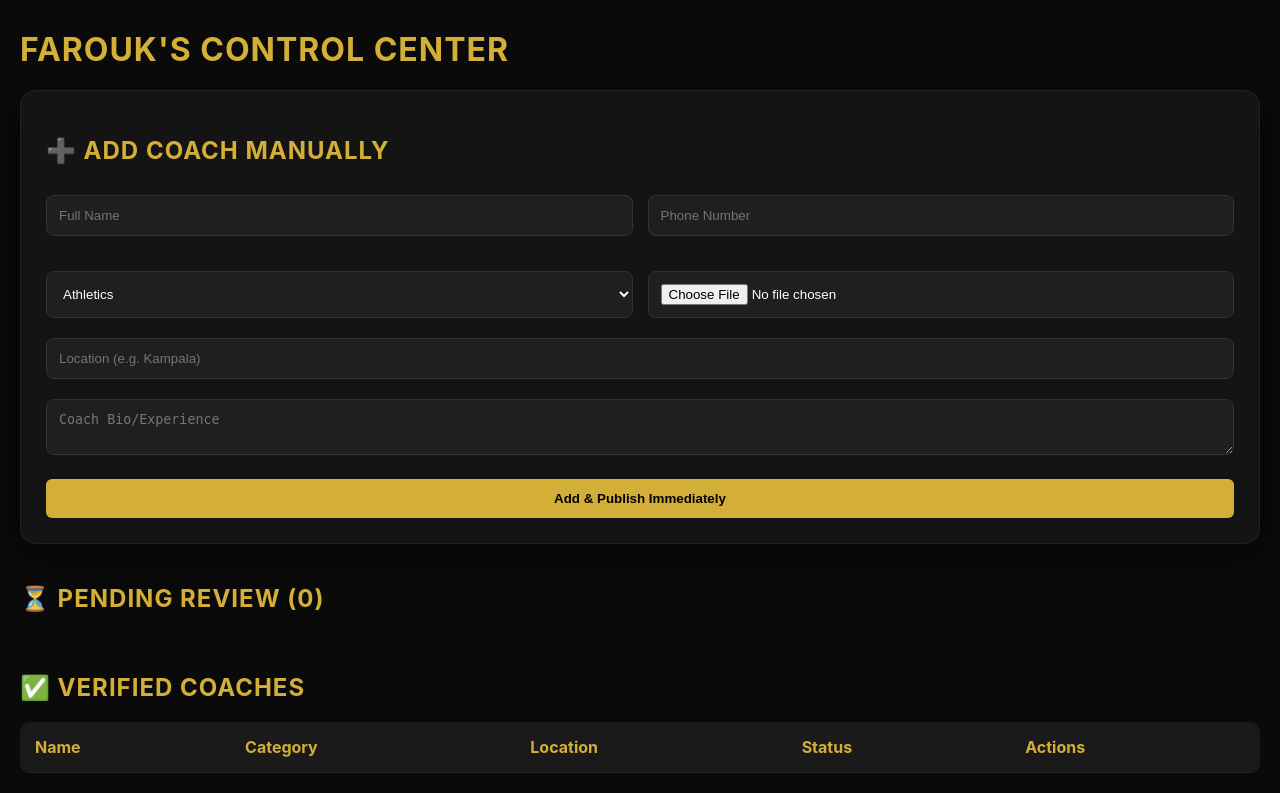
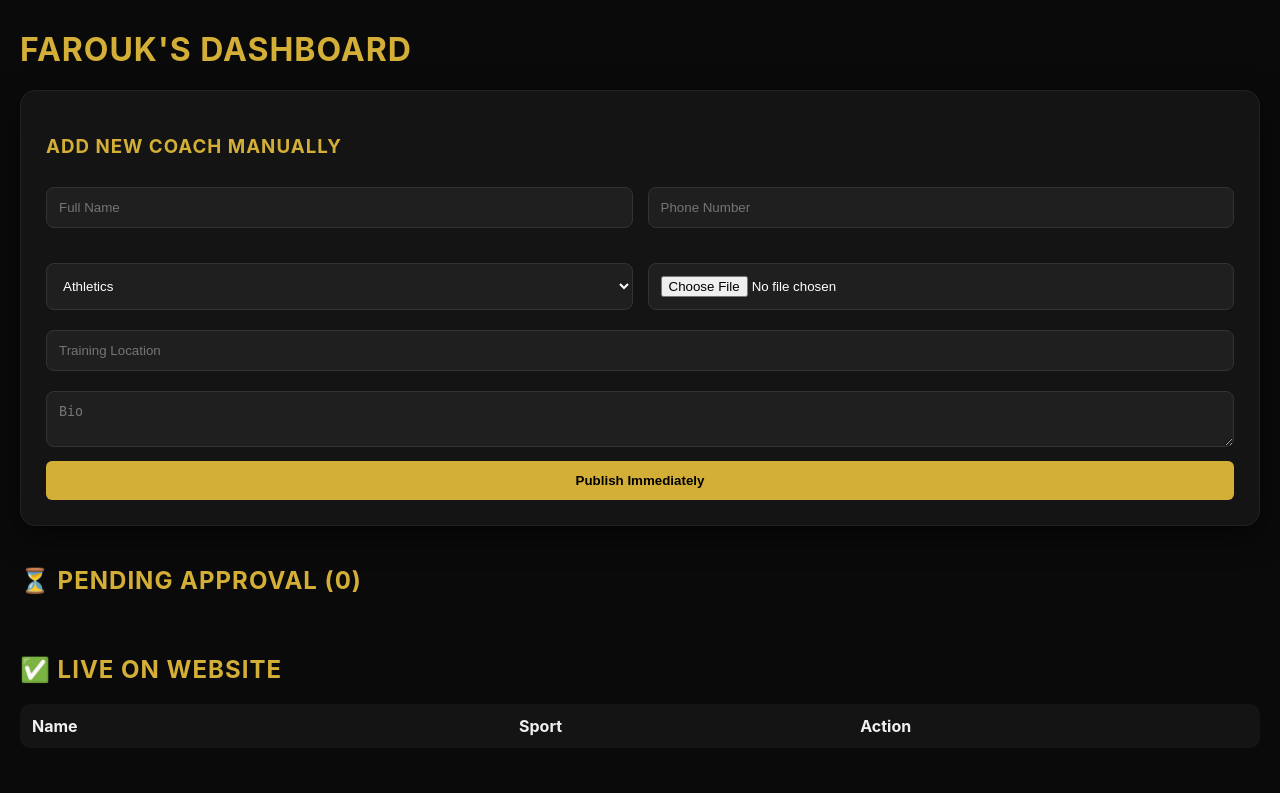
Before and after one commit to FAR-ANALYST/CMS, a Flask app: page /admin in a window 1280 px wide. Shown: the part 65-858 px from the top of the page. After the commit the page ends 801 px from the top, so only its background shows below. Run offline with Flask 3, Linux system fonts and the light colour scheme; the visitor is signed in with stand-in values (Sample User, id 1); tables that the repository leaves empty hold one stand-in row (values such as "Sample post"); lists and menus that the app fills with data are empty.

Commit message:
Update admin.html

```diff
--- a/templates/admin.html
+++ b/templates/admin.html
@@ -1,21 +1,9 @@
 {% extends "base.html" %}
-{% block title %}Admin Dashboard — Farouk's Control{% endblock %}
+{% block content %}
+<h1>Farouk's Dashboard</h1>
 
-{% block content %}
-<style>
-    .admin-grid { display: grid; grid-template-columns: repeat(auto-fill, minmax(320px, 1fr)); gap: 20px; }
-    .status-tag { padding: 5px 10px; border-radius: 4px; font-size: 0.8rem; font-weight: bold; }
-    .status-pending { background: rgba(212, 175, 55, 0.2); color: var(--gold); border: 1px solid var(--gold); }
-    .status-live { background: rgba(52, 211, 153, 0.2); color: #34d399; border: 1px solid #34d399; }
-    table { width: 100%; border-collapse: collapse; margin-top: 20px; background: var(--panel); border-radius: 10px; overflow: hidden; }
-    th, td { padding: 15px; text-align: left; border-bottom: 1px solid #222; }
-    th { background: #1a1a1a; color: var(--gold); }
-</style>
-
-<h1>Farouk's Control Center</h1>
-
-<section class="panel">
-    <h2>➕ Add Coach Manually</h2>
+<section class="panel" style="margin-bottom: 40px;">
+    <h3>Add New Coach Manually</h3>
     <form method="POST" action="{{ url_for('admin') }}" enctype="multipart/form-data">
         <input type="hidden" name="action" value="quick_add">
         <div style="display: grid; grid-template-columns: 1fr 1fr; gap: 15px;">
@@ -26,69 +14,43 @@
             </select>
             <input type="file" name="image" accept="image/*">
         </div>
-        <input name="location" placeholder="Location (e.g. Kampala)">
-        <textarea name="bio" placeholder="Coach Bio/Experience" rows="2"></textarea>
-        <button type="submit" class="btn-primary" style="width:100%; margin-top: 10px;">Add & Publish Immediately</button>
+        <input name="location" placeholder="Training Location">
+        <textarea name="bio" placeholder="Bio"></textarea>
+        <button type="submit" class="btn-primary" style="width: 100%;">Publish Immediately</button>
     </form>
 </section>
 
-<section style="margin-top: 40px;">
-    <h2>⏳ Pending Review ({{ pending|length }})</h2>
-    <div class="admin-grid">
+<h2>⏳ Pending Approval ({{ pending|length }})</h2>
+<div style="display: grid; grid-template-columns: repeat(auto-fill, minmax(300px, 1fr)); gap: 20px;">
     {% for c in pending %}
     <div class="card">
-            <div style="display: flex; gap: 15px; align-items: center; margin-bottom: 15px;">
-                {% if c['image_url'] %}
-                    <img src="{{ c['image_url'] }}" class="avatar" style="width: 60px; height: 60px; border-radius: 50%;">
-                {% endif %}
-                <div>
-                    <h3 style="margin:0;">{{ c['full_name'] }}</h3>
-                    <span class="status-tag status-pending">SUBMITTED</span>
-                </div>
-            </div>
-            <p style="font-size: 0.85rem; color: #ccc;"><strong>Sport:</strong> {{ c['category'] }}</p>
-            <p style="font-size: 0.85rem; color: #888;">{{ c['bio'][:100] }}...</p>
-
-            <div style="display: flex; gap: 10px; margin-top: 15px;">
-                <form method="POST" action="{{ url_for('admin_approve', sub_id=c['id']) }}" style="flex:1;">
-                    <button type="submit" class="btn-primary" style="width:100%;">APPROVE</button>
+        <h3>{{ c['full_name'] }}</h3>
+        <p>{{ c['category'] }} • {{ c['location'] }}</p>
+        <div style="display: flex; gap: 10px;">
+            <form method="POST" action="{{ url_for('admin_approve', sub_id=c['id']) }}" style="flex: 1;">
+                <button class="btn-primary" style="width: 100%;">APPROVE</button>
             </form>
-                <form method="POST" action="{{ url_for('admin_delete', sub_id=c['id']) }}" style="flex:1;">
-                    <button type="submit" class="btn-primary" style="width:100%; background:var(--red); color:white; border:none;" onclick="return confirm('Delete permanently?')">REJECT</button>
+            <form method="POST" action="{{ url_for('admin_delete', sub_id=c['id']) }}" style="flex: 1;">
+                <button class="btn-primary" style="background: var(--red); color: white; width: 100%;">DELETE</button>
             </form>
         </div>
     </div>
     {% endfor %}
 </div>
-</section>
 
-<section style="margin-top: 40px;">
-    <h2>✅ Verified Coaches</h2>
-    <table>
-        <thead>
-            <tr>
-                <th>Name</th>
-                <th>Category</th>
-                <th>Location</th>
-                <th>Status</th>
-                <th>Actions</th>
-            </tr>
-        </thead>
-        <tbody>
+<h2 style="margin-top: 40px;">✅ Live on Website</h2>
+<table style="width: 100%; text-align: left; background: var(--panel); border-radius: 10px;">
+    <tr><th style="padding: 10px;">Name</th><th>Sport</th><th>Action</th></tr>
     {% for c in live %}
-            <tr>
-                <td>{{ c['full_name'] }}</td>
+    <tr style="border-top: 1px solid #222;">
+        <td style="padding: 10px;">{{ c['full_name'] }}</td>
         <td>{{ c['category'] }}</td>
-                <td>{{ c['location'] }}</td>
-                <td><span class="status-tag status-live">LIVE</span></td>
         <td>
-                    <form method="POST" action="{{ url_for('admin_delete', sub_id=c['id']) }}" style="display:inline;">
-                        <button type="submit" style="background:none; border:none; color:var(--red); cursor:pointer;" onclick="return confirm('Remove from live site?')">Remove</button>
+            <form method="POST" action="{{ url_for('admin_delete', sub_id=c['id']) }}">
+                <button style="color: var(--red); background: none; border: none; cursor: pointer;">Remove</button>
             </form>
         </td>
     </tr>
     {% endfor %}
-        </tbody>
 </table>
-</section>
 {% endblock %}
```
Lines whose indentation alone changed are shown as unchanged.
